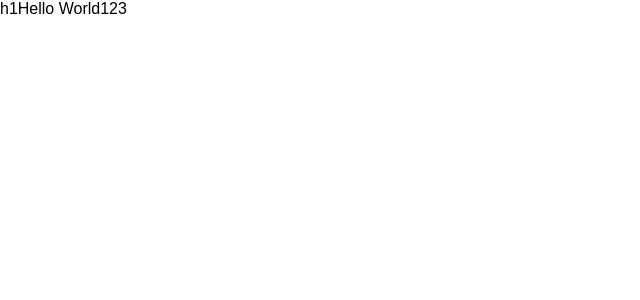
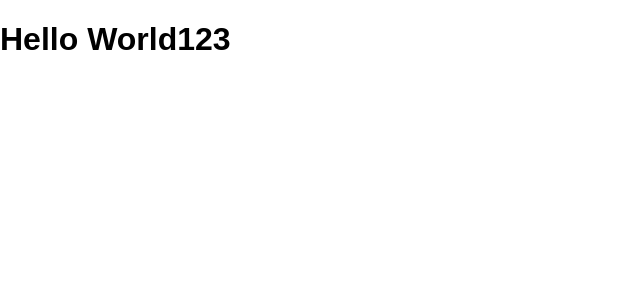
Before and after one commit to venkateswarat/Udemy-react-the-complete-guide-incl-redux, a React (Create React App) app in the folder react-complete-guide/: page / in a window 1280 px wide. Shown: the top 300 px of the page, without its empty margins (0-640 px from the left). Built offline with nearby package versions, Linux system fonts and the light colour scheme.

Commit message:
now fixed h1 issue with React Element

```diff
--- a/react-complete-guide/src/App.js
+++ b/react-complete-guide/src/App.js
@@ -10,7 +10,8 @@ import React,{Component} from 'react';
 
 class App extends Component{
   render(){
-    return React.createElement('div', null,'h1','Hello World123')
+    // return React.createElement('div', null,'h1','Hello World123')
+    return React.createElement('div', null,React.createElement('h1',null,'Hello World123'))
   }
 }
 export default App;
```
